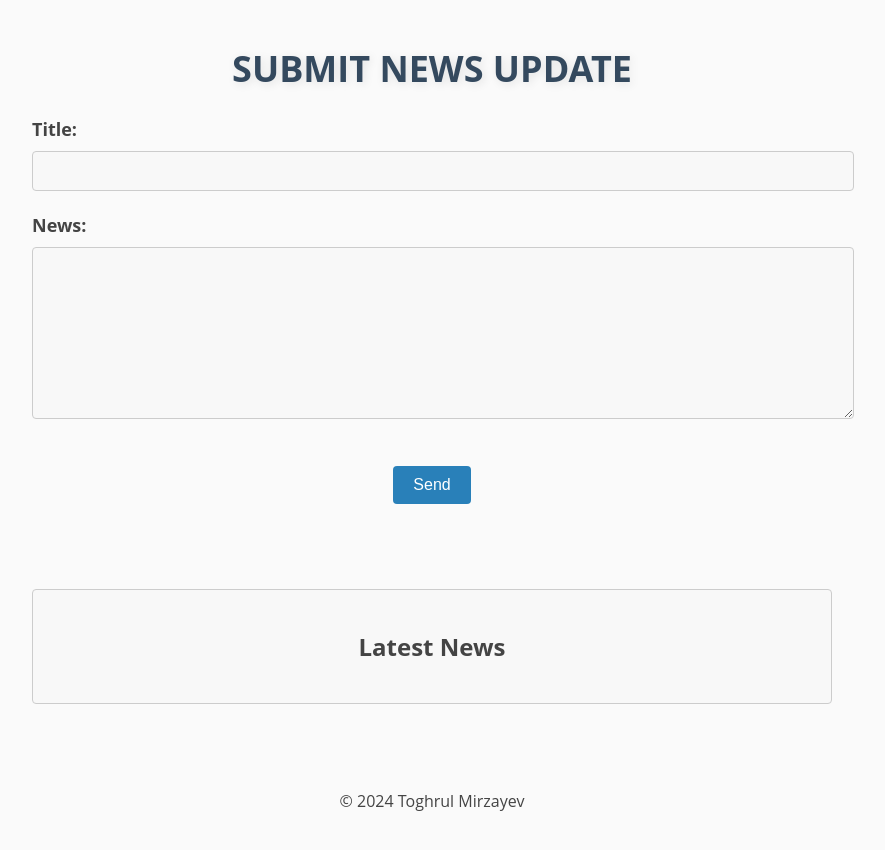
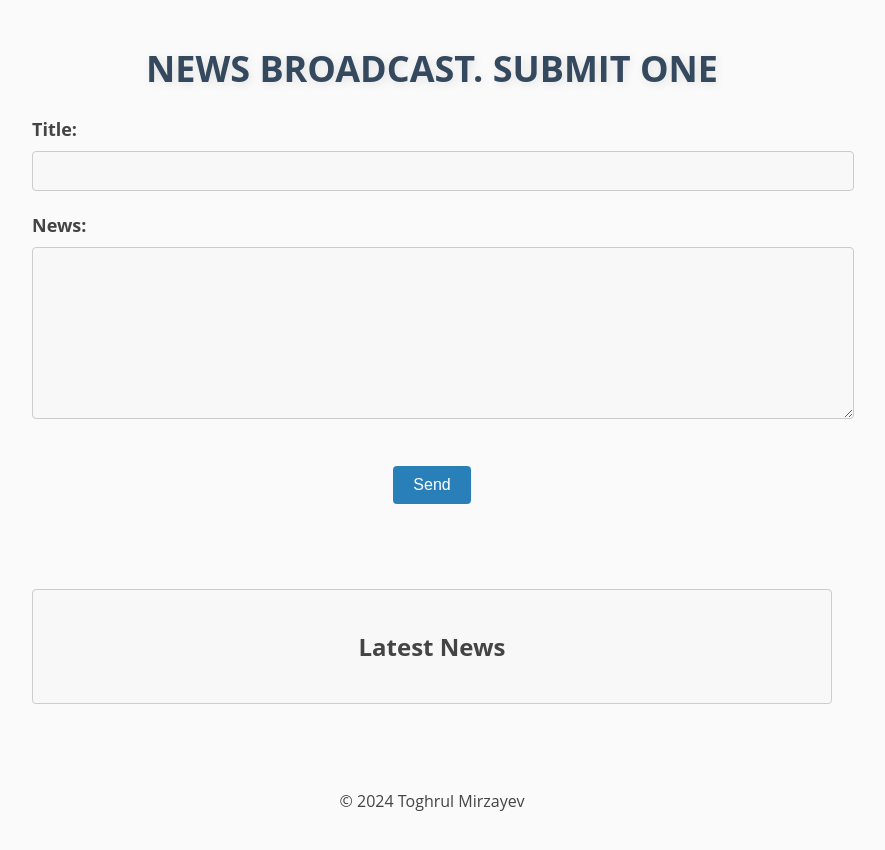
Before and after one commit to ToghrulMirzayev/news-app, a plain HTML site: page frontend/static/index.html in a window 1280 px wide. Shown: the whole page, without its empty margins (208-1093 px from the left). Drawn offline with Linux system fonts and the light colour scheme.

Commit message:
html has been slightly updated

```diff
--- a/frontend/static/index.html
+++ b/frontend/static/index.html
@@ -135,7 +135,7 @@
 </head>
 <body>
     <div class="container">
-        <h1>Submit News Update</h1>
+        <h1>News Broadcast. Submit one</h1>
         <form id="news-form">
             <label for="title">Title:</label>
             <input type="text" id="title" name="title" required><br><br>
```
